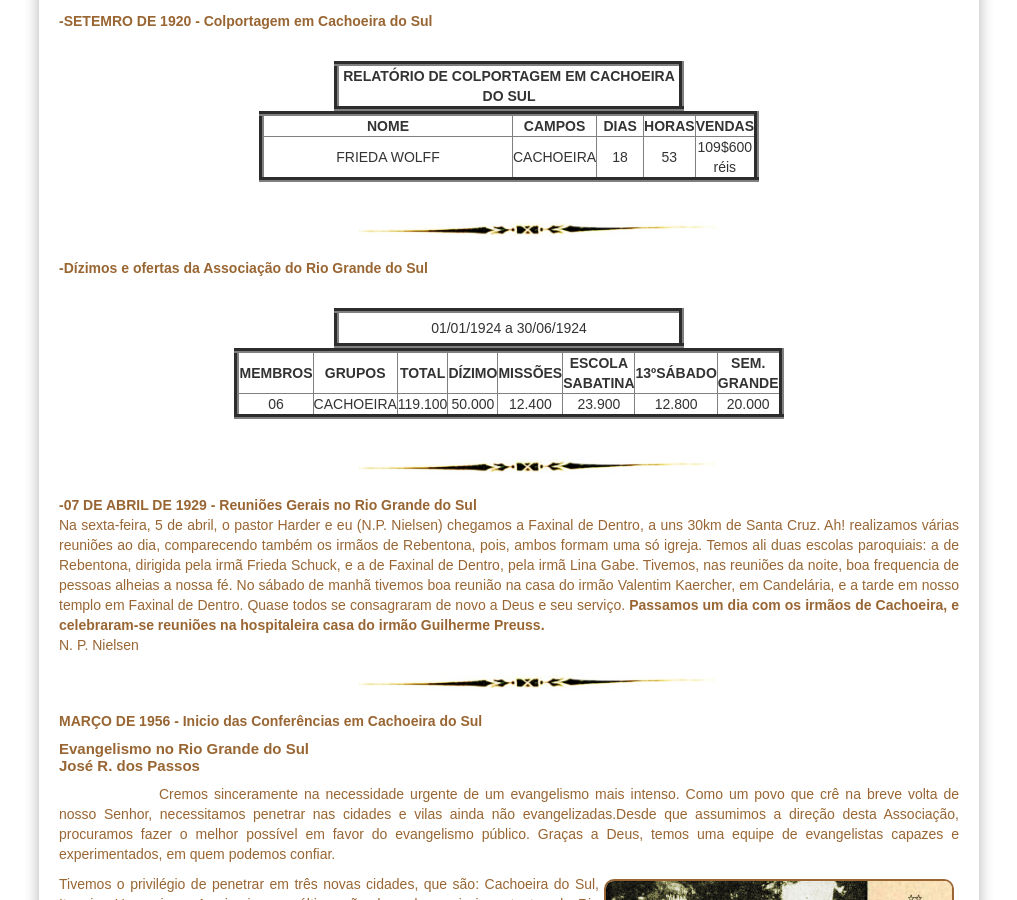
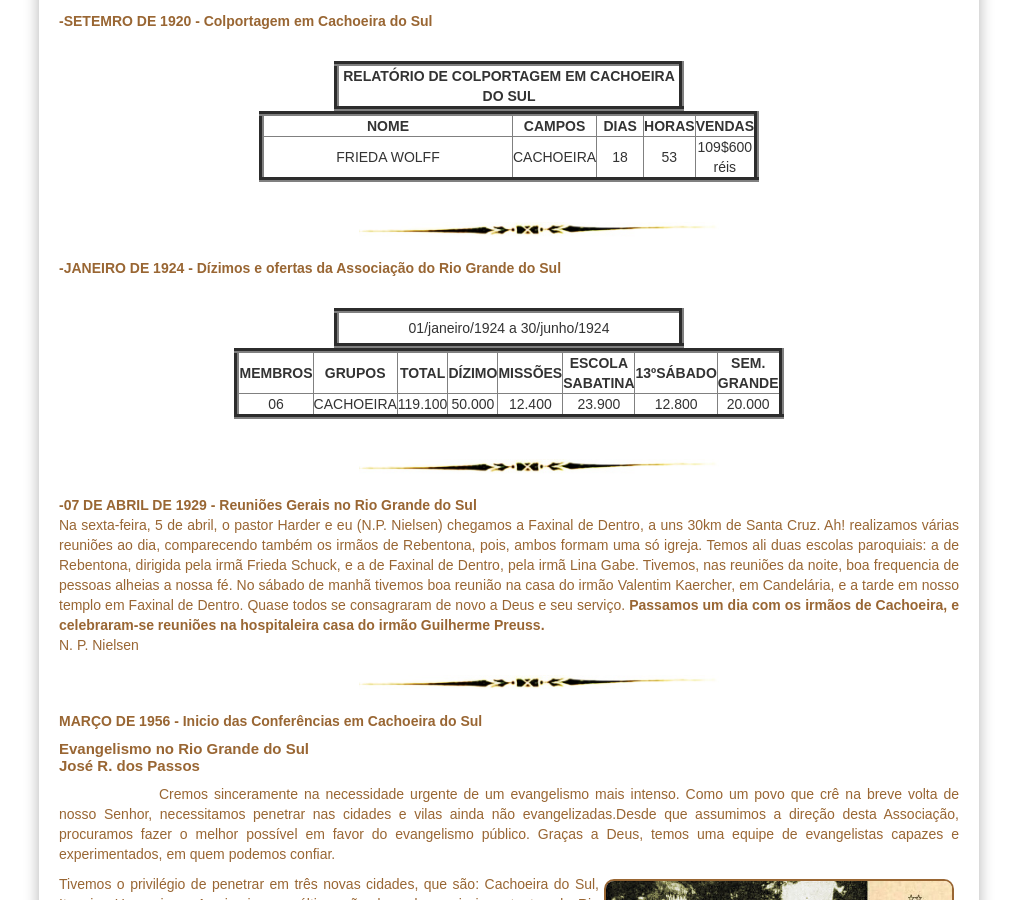
Before and after one commit to claudiovargas1955/claudiovargas1955.github.io, a Jekyll site: the page built from _pages/história-da-iasd-cachoeira.html, in a window 1280 px wide and 900 px high, scrolled down 2997 px. Shown: the whole window, without its empty margins (131-1148 px from the left). Built offline with Jekyll 4.4.1, drawn with Linux system fonts in a browser that asks for light colours; some web fonts are replaced.

Commit message:
Update história-da-iasd-cachoeira.html

```diff
--- a/_pages/história-da-iasd-cachoeira.html
+++ b/_pages/história-da-iasd-cachoeira.html
@@ -290,11 +290,11 @@
 
    <img class="dir3" style="float:center"; src="/images/separacao.jpg" class="img-responsive" width="400px" title="";/><br>
 
-<p><b>-Dízimos e ofertas da Associação do Rio Grande do Sul</b><br>
+<p><b>-JANEIRO DE 1924 - Dízimos e ofertas da Associação do Rio Grande do Sul</b><br>
   <div class="brasileira" align="center">
  <table border="5px" color="#ffffff" width="350px" cellspacing="10px" cellpadding="10px" height="40px">
            <tr><br>
-            <td align="center">01/01/1924 a 30/06/1924<b></b></td>
+            <td align="center">01/janeiro/1924 a 30/junho/1924<b></b></td>
          </tr>
 
    <table border="5px" color="#ffffff" width="500px"  cellspacing="10px" cellpadding="10px">
```
